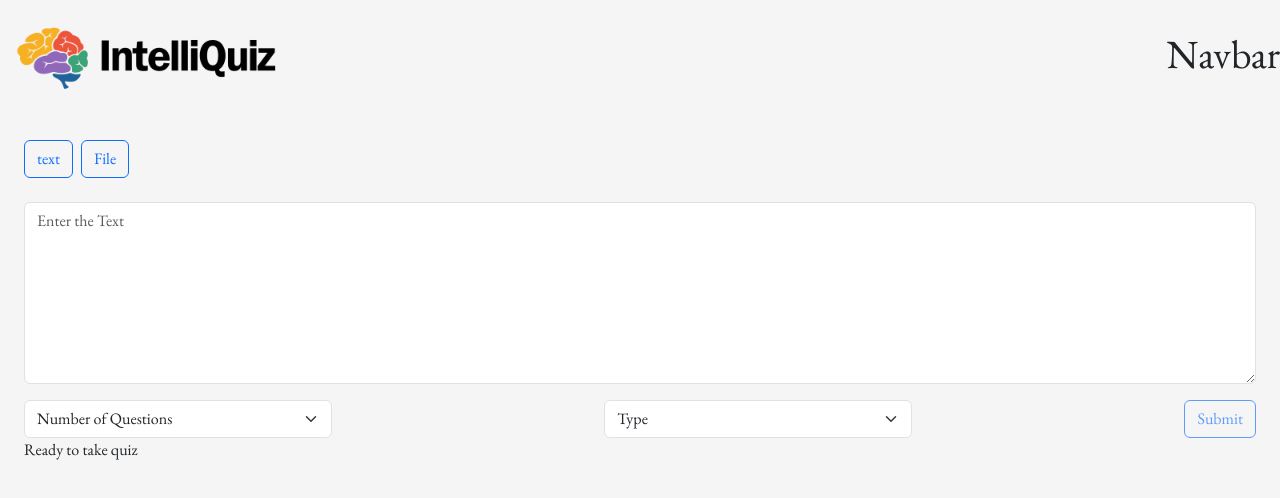
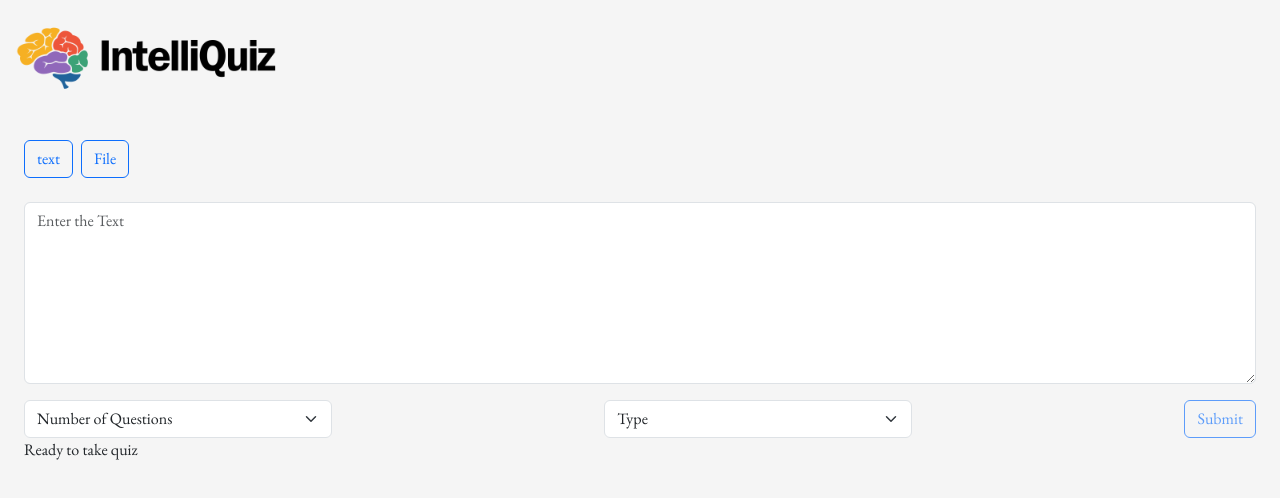
Before and after one commit to pfang12/CPSC-2350-Project, a React (Vite) app in the folder App/: page / in a window 1280 px wide. Shown: the top 498 px of the page. Built offline with nearby package versions, Linux system fonts and the light colour scheme.

Commit message:
Update Navbar.jsx

```diff
--- a/App/src/components/Navbar.jsx
+++ b/App/src/components/Navbar.jsx
@@ -5,7 +5,6 @@ function Navbar() {
   return (
     <nav className="navbar">
       <img src={logo} alt="Logo" style={{ width: '300px', height: '100px' }} className="navbar-logo" />
-      <h1 className="navbar-title">Navbar</h1>
     </nav>
   );
 }
```
